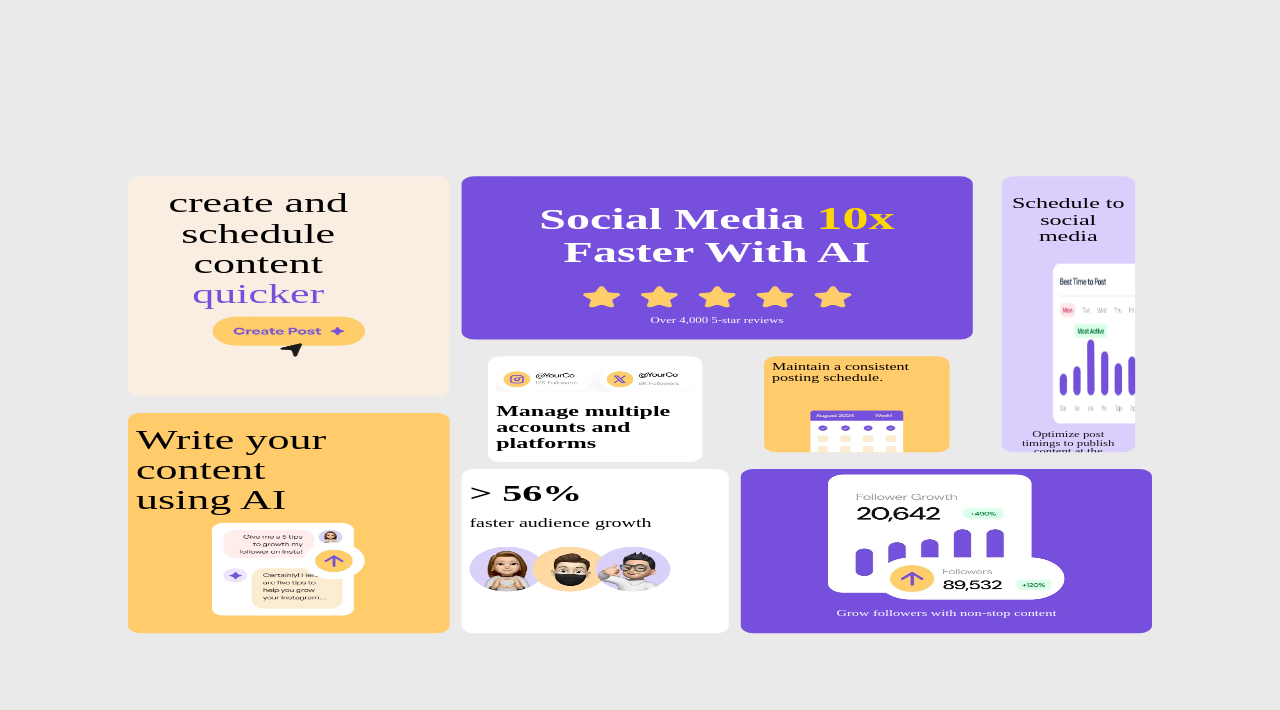
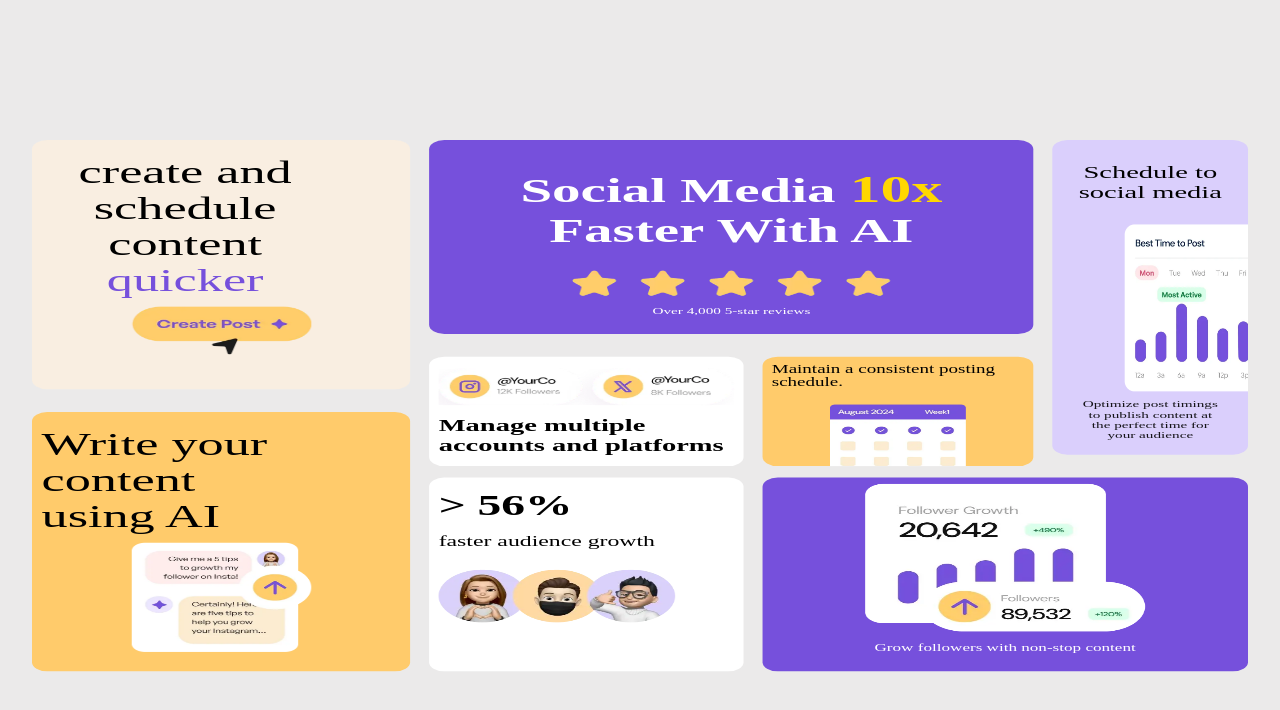
Before and after one commit to Mphtom/bento-grid-main, a plain HTML site: page index.html in a window 1280 px wide. Drawn offline with Linux system fonts and the light colour scheme.

Commit message:
main commit2

```diff
--- a/style.css
+++ b/style.css
@@ -5,9 +5,7 @@
 }
 body {
   width: 100%;
-
   background-color: hsl(0, 2%, 92%);
-
   display: flex;
   justify-content: center;
   padding: 50px 0;
@@ -176,7 +174,7 @@ img {
   main {
     padding: 0;
     margin: 0;
-    scale: .8;
+    scale: .95;
     transform: scaleY(.6);
 
     display: grid;
@@ -186,7 +184,7 @@ img {
       "seven sec three four"
       "eight sec three four"
       "eight six five five";
-    gap: 15px;
+    gap: 20px;
   }
   .firstSection {
     width: 100%;
@@ -209,6 +207,7 @@ img {
   }
   .secoundSection {
     grid-area: sec;
+    width: 100%;
   }
    .secoundSectionPragraph{
     font-size:30px;
@@ -218,6 +217,9 @@ img {
   .threeSection {
     grid-area: three;
     text-align: center;
+    width: 100%;
+    height: 100%;
+
 
   }
   .threeSectionPragraph{
@@ -233,6 +235,7 @@ left:25%
     overflow: hidden;
     grid-area: four;
     height: 100%;
+    width: 100%;
   }
   .fourSectionParagraph{
     text-align: center;
@@ -244,9 +247,10 @@ left:25%
   .fourSectionParagraph2{
 
   }
-  .fourSectionIMG{position: relative;
+  .fourSectionIMG{
+    position: relative;
     left: 30%;
-    height: 60%;
+    height:55%;
     width:100%;
 
   }
```
